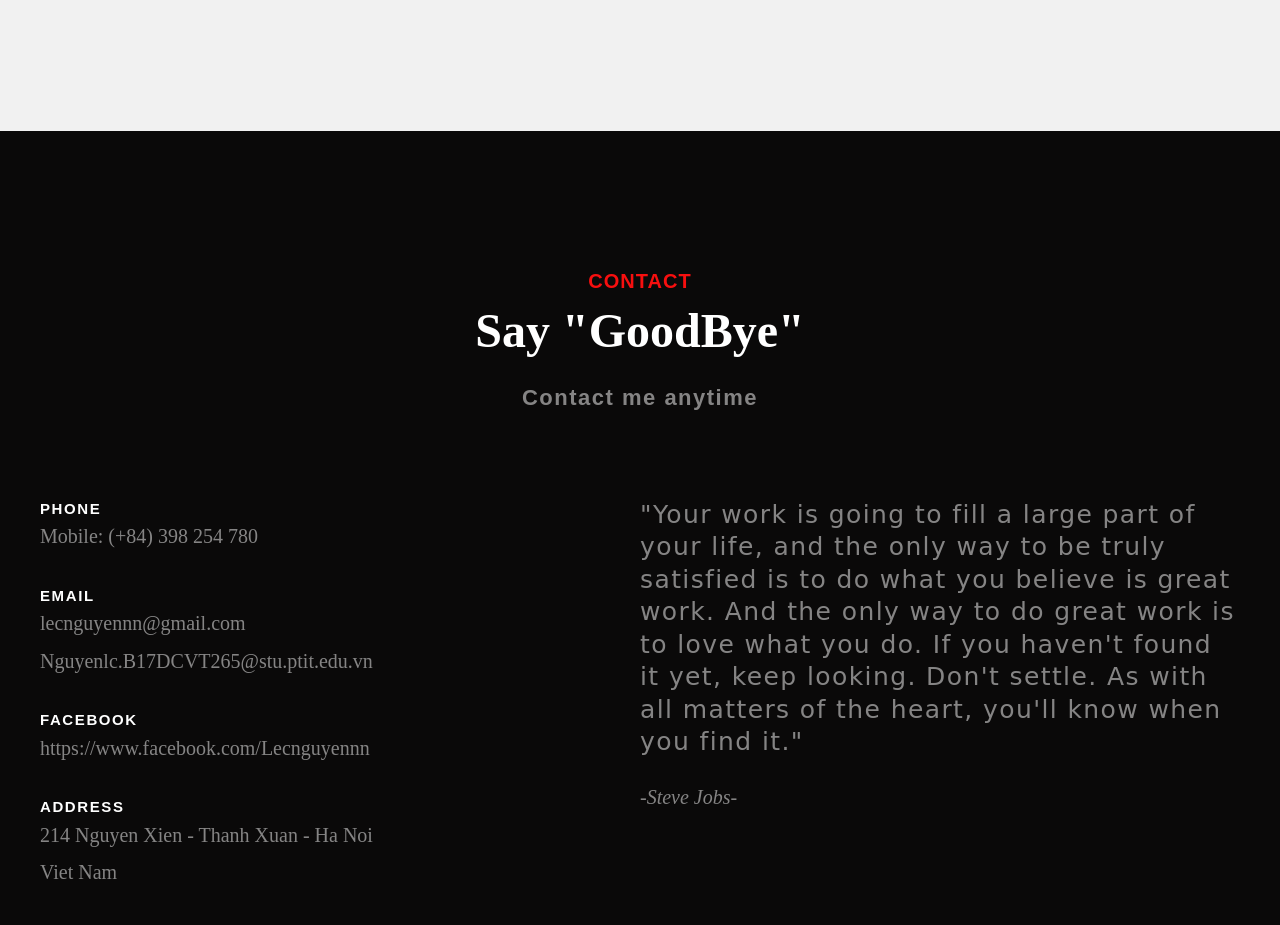
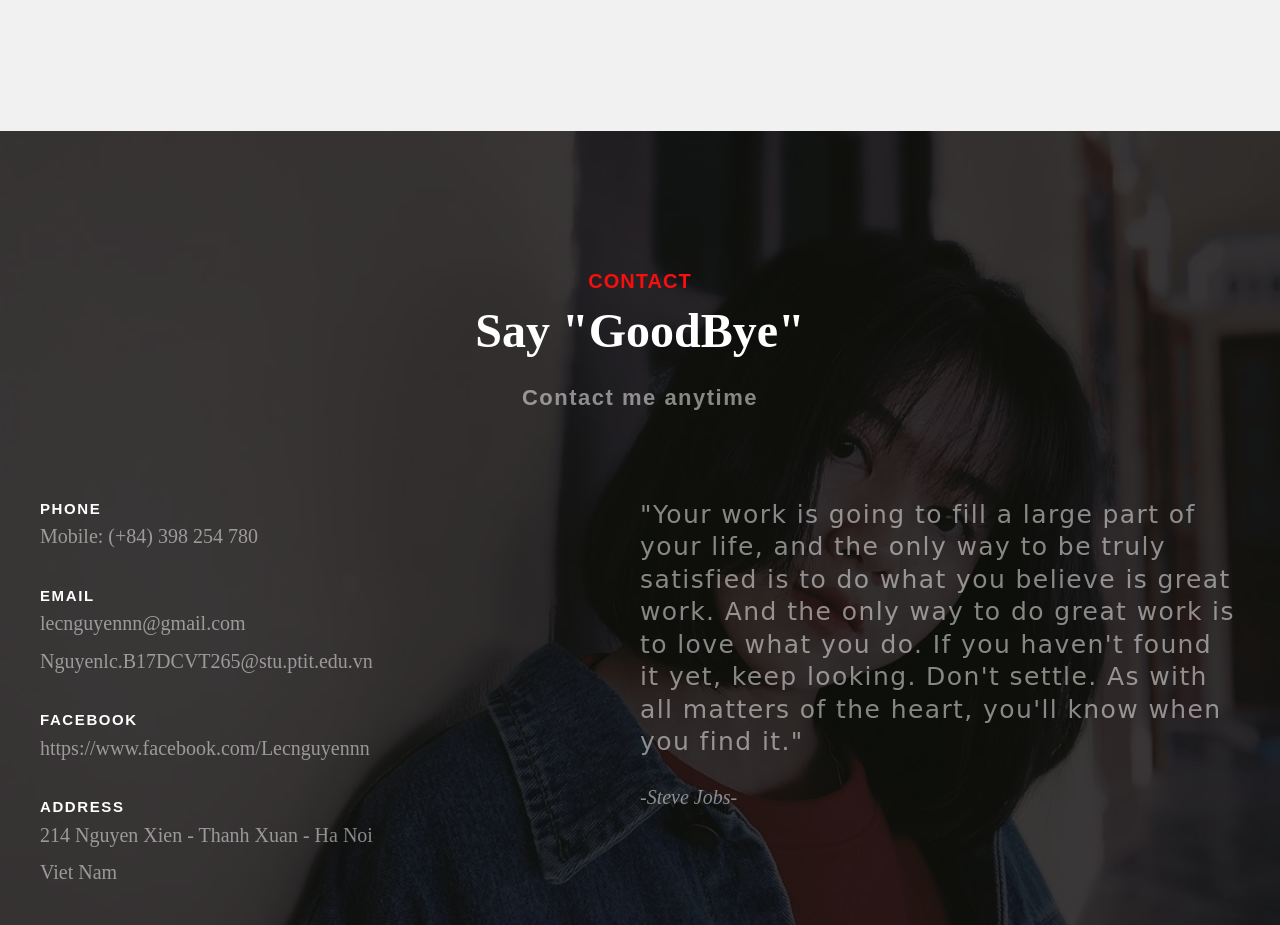
Before and after one commit to lecnguyenn/Lecnguyenn, a plain HTML site: page index.html in a window 1280 px wide. Shown: the part 3400-4325 px from the top of the page. Drawn offline with nearby package versions, Linux system fonts and the light colour scheme.

Commit message:
Update main.css

```diff
--- a/CSS/main.css
+++ b/CSS/main.css
@@ -1284,7 +1284,7 @@ p.lead {
 
 .s-contact{
     background-color: #151515;
-/*     background-image: url("../image/user_1.jpg"); */
+    background-image: url("../image/user_1.jpg");
     background-size: cover;
     background-repeat: no-repeat;
     background-position: center,center;
```
